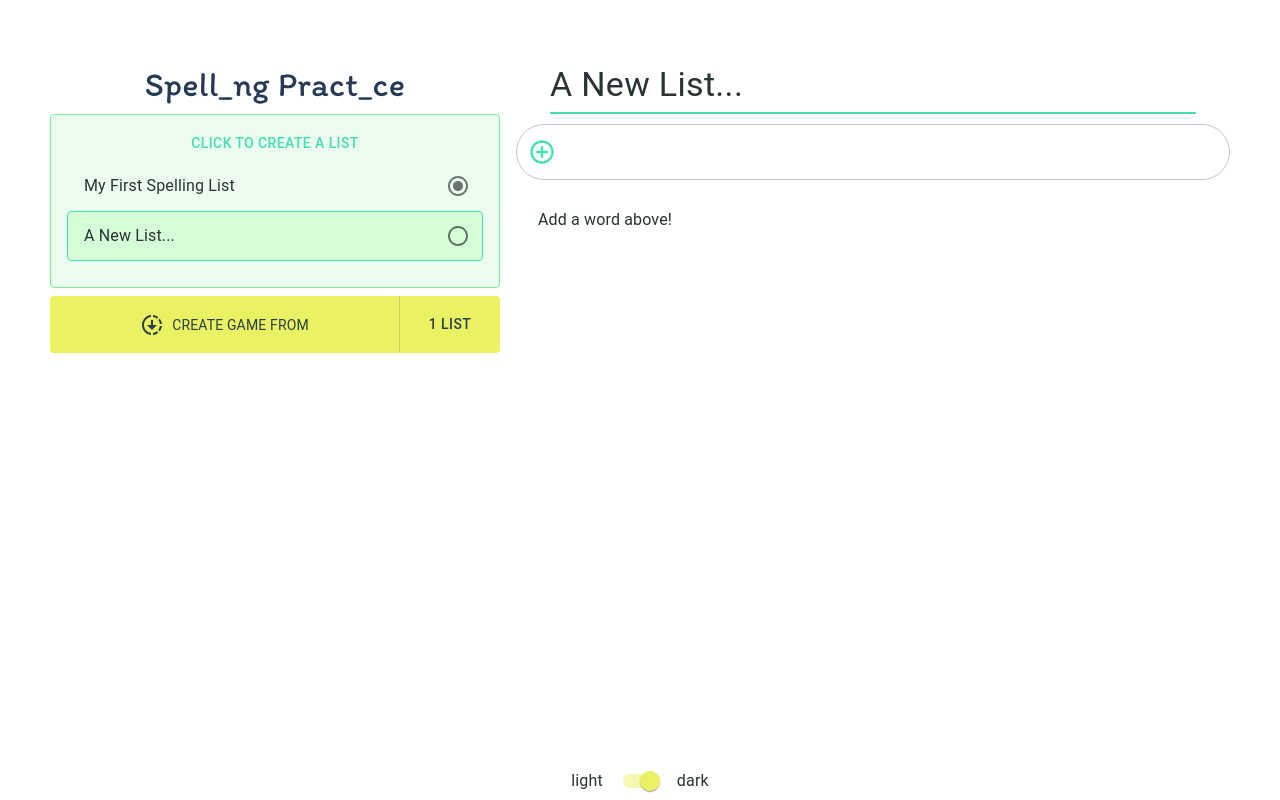
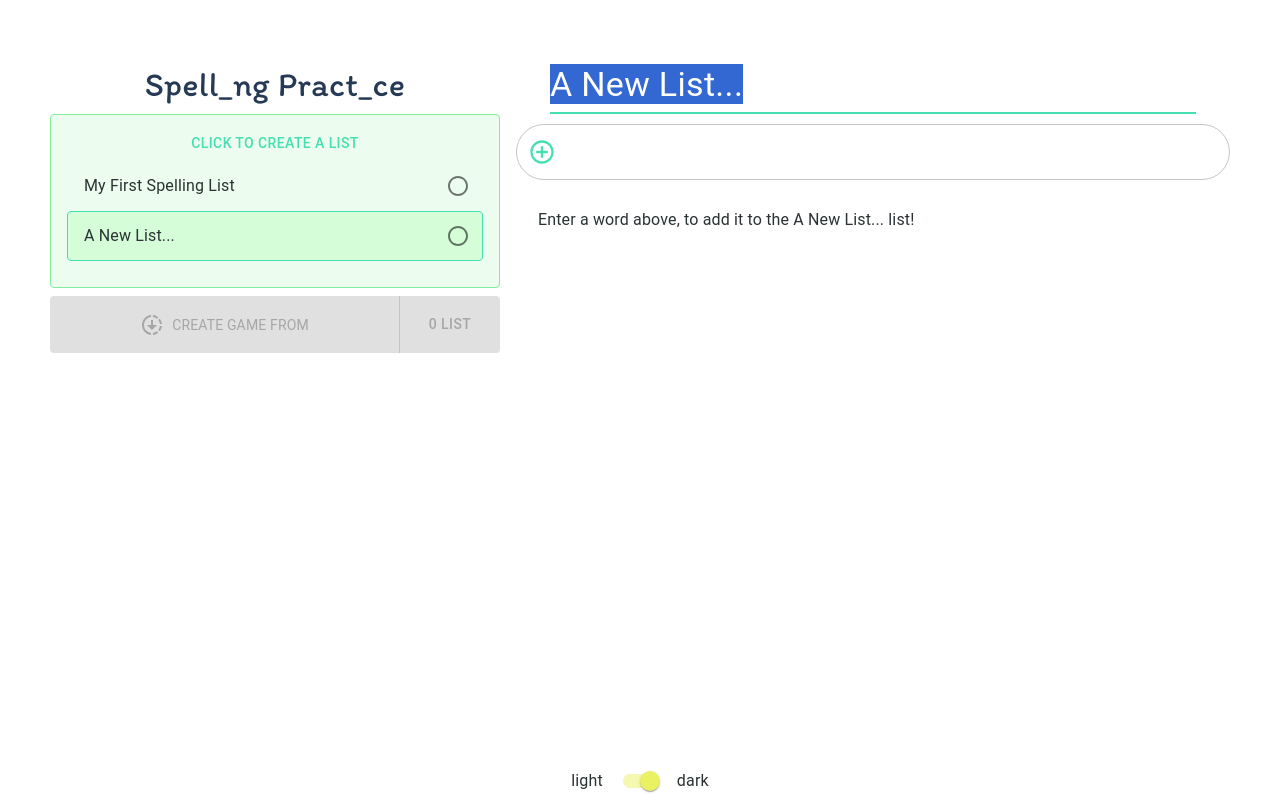
Before and after one commit to zhwatts/spelling-practice, a React (Vite) app: page / in a window 1280 px wide. Both pictures are taken after a click on the button "CLICK TO CREATE A LIST". Built offline with nearby package versions, Linux system fonts and the light colour scheme.

Commit message:
Focuses spelling title field, and selects all the text, if the list is new

```diff
--- a/src/App.tsx
+++ b/src/App.tsx
@@ -1,6 +1,6 @@
 /** @format */
 
-import { useEffect, useState } from "react";
+import { useEffect } from "react";
 import { Grid2 as Grid } from "@mui/material";
 
 import BrandedHeader from "@/components/BrandedHeader";
@@ -8,41 +8,16 @@ import DownloadGameButton from "@/components/buttons/DownloadGameButton";
 import GlobalFooter from "@/components/GlobalFooter";
 import ListContent from "@/pages/ListContent";
 import { useSpellingListsContext } from "@/context/spellingContext";
-import { ISpellingList } from "@/interfaces/ISpellingList";
 import SpellingLists from "@/components/lists/WordList";
 
 const App = () => {
-  const { setIsListNew, spellingLists, addSpellingList, focusedList, setFocusedList } = useSpellingListsContext();
-  const [checkedLists, setCheckedLists] = useState<ISpellingList[]>([]);
+  const { spellingLists, focusedList, setFocusedList } = useSpellingListsContext();
 
   useEffect(() => {
     if (!focusedList && spellingLists.length > 0) {
       setFocusedList(spellingLists[0]);
-      setCheckedLists([spellingLists[0]]);
     }
   }, [spellingLists, setFocusedList, focusedList]);
-
-  const handleCheckedList = (list: ISpellingList) => {
-    const itemChecked = checkedLists.includes(list);
-
-    if (itemChecked) {
-      setCheckedLists(checkedLists.filter((checkedList) => checkedList !== list));
-    } else {
-      setCheckedLists([...checkedLists, list]);
-    }
-  };
-
-  const handleCreateList = () => {
-    const newList = {
-      id: spellingLists.length + 1,
-      title: "A New List...",
-      words: [],
-    };
-
-    setIsListNew(true);
-    addSpellingList(newList);
-    setFocusedList(newList);
-  };
 
   return (
     <Grid
@@ -59,14 +34,8 @@ const App = () => {
       <Grid container size={12} flexGrow={2} pt={8}>
         <Grid container direction="column" spacing={1}>
           <BrandedHeader />
-          <SpellingLists
-            handleCreateList={handleCreateList}
-            focusedList={focusedList}
-            checkedLists={checkedLists}
-            setFocusedList={setFocusedList}
-            handleCheckedList={handleCheckedList}
-          />
-          <DownloadGameButton checkedListCount={Number(checkedLists.length)} />
+          <SpellingLists />
+          <DownloadGameButton checkedListCount={0} />
         </Grid>
 
         <ListContent />
--- a/src/components/SpellingListTitle/SpellingListTitle.tsx
+++ b/src/components/SpellingListTitle/SpellingListTitle.tsx
@@ -1,7 +1,7 @@
 /** @format */
 
 import { TextField, Typography } from "@mui/material";
-import React, { useEffect, useState } from "react";
+import React, { useEffect, useRef, useState } from "react";
 import { Controller, useForm } from "react-hook-form";
 import useSpellingListsContext from "@/context";
 import { isInputEmpty } from "@/utitility";
@@ -15,10 +15,19 @@ export const SpellingListTitle: React.FC<EditableSpellingListTitleProps> = ({ li
 
   const selectedList = spellingLists.find((list) => list.id === listId);
   const [isEditing, setIsEditing] = useState<boolean>(false);
+  const inputRef = useRef<HTMLInputElement | null>(null);
 
   useEffect(() => {
-    setIsEditing(isListNew);
+    if (!!isListNew) {
+      setIsEditing(isListNew);
+    }
   }, [isListNew]);
+
+  useEffect(() => {
+    if (isEditing && inputRef.current) {
+      inputRef.current.select();
+    }
+  }, [isEditing]);
 
   const {
     control,
@@ -48,8 +57,7 @@ export const SpellingListTitle: React.FC<EditableSpellingListTitleProps> = ({ li
       reset({ title: selectedList.title });
     } else {
       const updatedList = { ...selectedList, title: data.title };
-
-      editSpellingList(listId, updatedList);
+      editSpellingList(updatedList.id, updatedList);
       setFocusedList(updatedList);
     }
 
@@ -72,6 +80,10 @@ export const SpellingListTitle: React.FC<EditableSpellingListTitleProps> = ({ li
                 fullWidth
                 size="small"
                 sx={{ p: 0, px: "34px", m: 0 }}
+                inputRef={(e) => {
+                  field.ref(e);
+                  inputRef.current = e;
+                }}
                 slotProps={{
                   input: {
                     sx: {
--- a/src/components/lists/WordList/SpellingLists.tsx
+++ b/src/components/lists/WordList/SpellingLists.tsx
@@ -1,25 +1,40 @@
 /** @format */
 
 import { Button, List, ListItem, Paper } from "@mui/material";
-import { Dispatch, SetStateAction } from "react";
+import { useState } from "react";
 import useSpellingListsContext from "@/context";
 import { ISpellingList } from "@/interfaces/ISpellingList";
 import { SpellingList } from "@/components/lists/SpellingListItems";
 
-export function SpellingLists({
-  handleCreateList,
-  focusedList,
-  checkedLists,
-  setFocusedList,
-  handleCheckedList,
-}: {
-  handleCreateList: VoidFunction;
-  focusedList?: ISpellingList;
-  checkedLists: ISpellingList[];
-  setFocusedList: Dispatch<SetStateAction<ISpellingList | undefined>>;
-  handleCheckedList: (list: ISpellingList) => void;
-}) {
-  const { spellingLists } = useSpellingListsContext();
+export function SpellingLists() {
+  const { isListNew, setIsListNew, spellingLists, addSpellingList, focusedList, setFocusedList } =
+    useSpellingListsContext();
+  const [checkedLists, setCheckedLists] = useState<ISpellingList[]>([]);
+
+  const handleCheckedList = (list: ISpellingList) => {
+    const itemChecked = checkedLists.includes(list);
+
+    if (itemChecked) {
+      setCheckedLists(checkedLists.filter((checkedList) => checkedList !== list));
+    } else {
+      setCheckedLists([...checkedLists, list]);
+    }
+  };
+
+  const handleCreateList = () => {
+    const newList = {
+      id: spellingLists.length + 1,
+      title: "A New List...",
+      words: [],
+    };
+
+    if (!isListNew) {
+      setIsListNew(true);
+    }
+
+    addSpellingList(newList);
+    setFocusedList(newList);
+  };
 
   return (
     <Paper
--- a/src/hooks/useSpellingLists.tsx
+++ b/src/hooks/useSpellingLists.tsx
@@ -1,6 +1,7 @@
 /** @format */
 
 import { useState, useEffect } from "react";
+
 import { ISpellingList } from "@/interfaces/ISpellingList";
 import { placeHolderList } from "@/utitility/placeHolderList";
 
--- a/src/pages/ListContent/ListContent.tsx
+++ b/src/pages/ListContent/ListContent.tsx
@@ -33,7 +33,7 @@ export function ListContent() {
           <WordList words={focusedList.words} handleDeleteWord={handleDeleteWord} />
         ) : (
           <ListItem key="placeholder-word">
-            <ListItemText>Add a word above!</ListItemText>
+            <ListItemText>Enter a word above, to add it to the {focusedList?.title} list!</ListItemText>
           </ListItem>
         )}
       </List>
```
